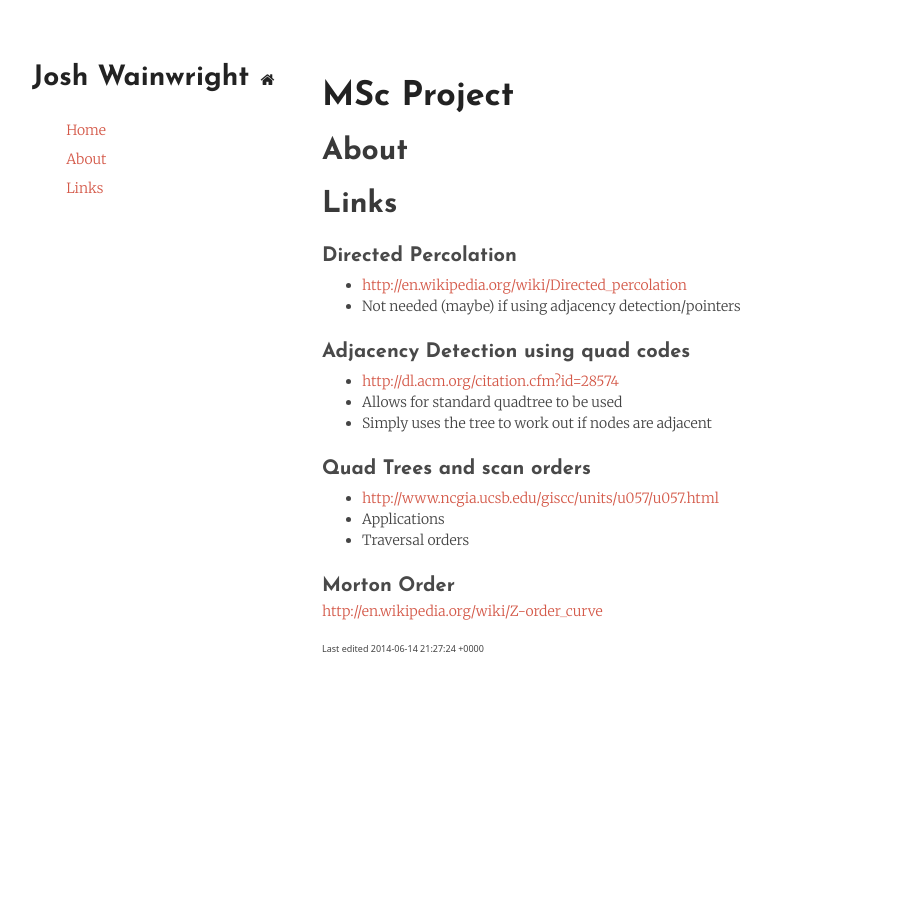
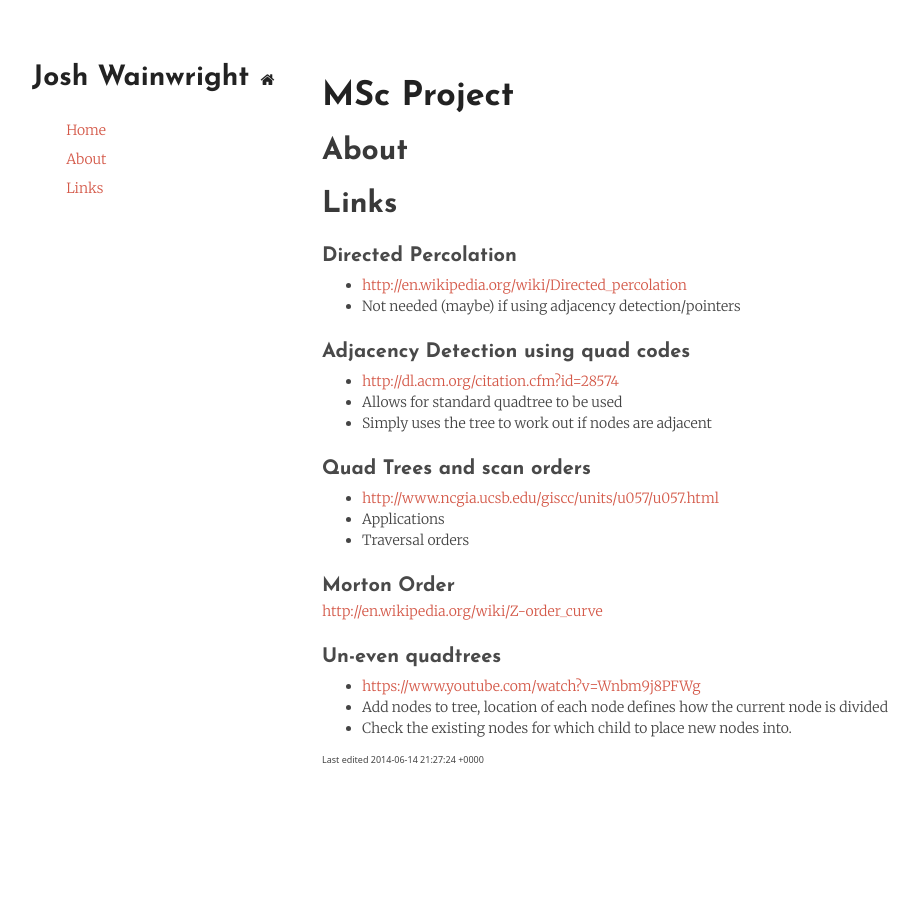
Before and after one commit to joshaw/MScProject, a Jekyll site: the page built from index.md, in a window 1280 px wide. Shown: the whole page, without its empty margins (148-1067 px from the left). Built offline with Jekyll 4.4.1, drawn with Linux system fonts in a browser that asks for light colours.

Commit message:
Add link to uneven quadtrees

```diff
--- a/index.md
+++ b/index.md
@@ -25,3 +25,9 @@ title: Home
 
 #### Morton Order
 <http://en.wikipedia.org/wiki/Z-order_curve>
+
+#### Un-even quadtrees
+- <https://www.youtube.com/watch?v=Wnbm9j8PFWg>
+- Add nodes to tree, location of each node defines how the current node is
+  divided
+- Check the existing nodes for which child to place new nodes into.
```
